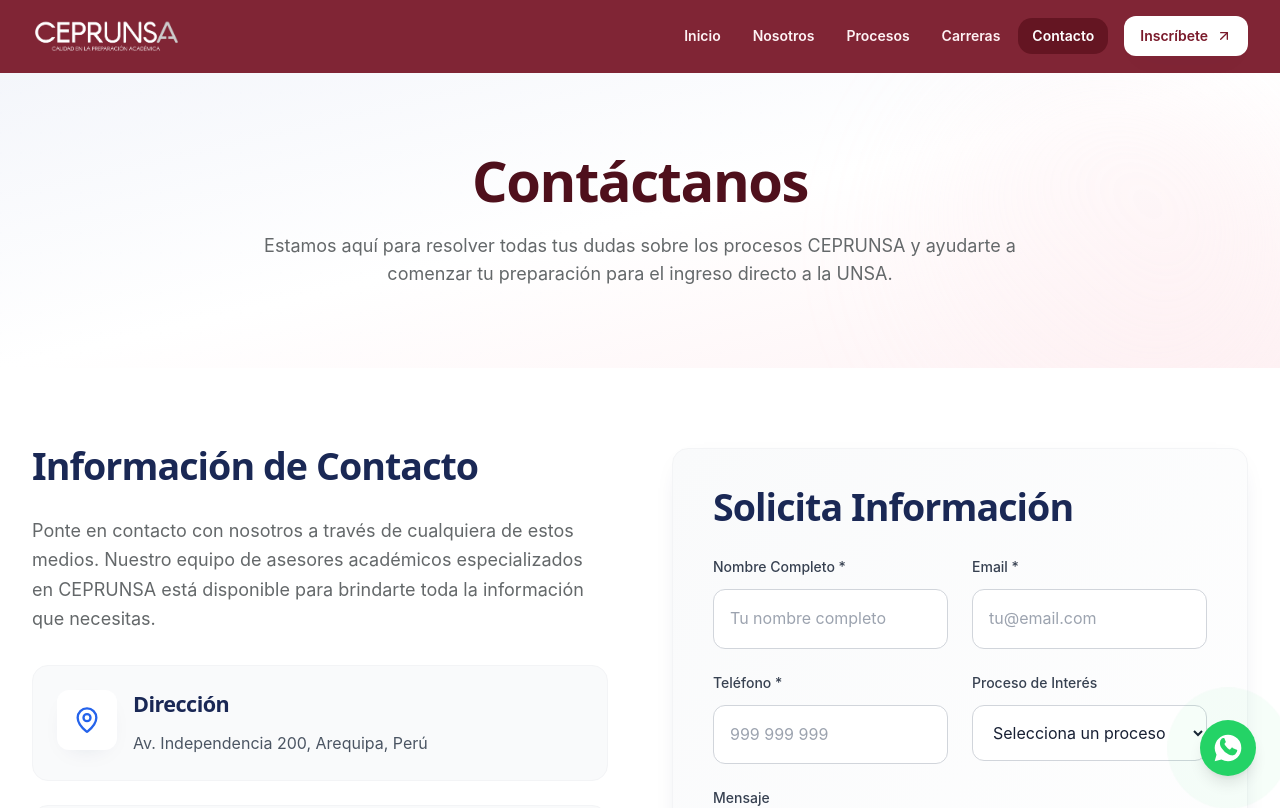
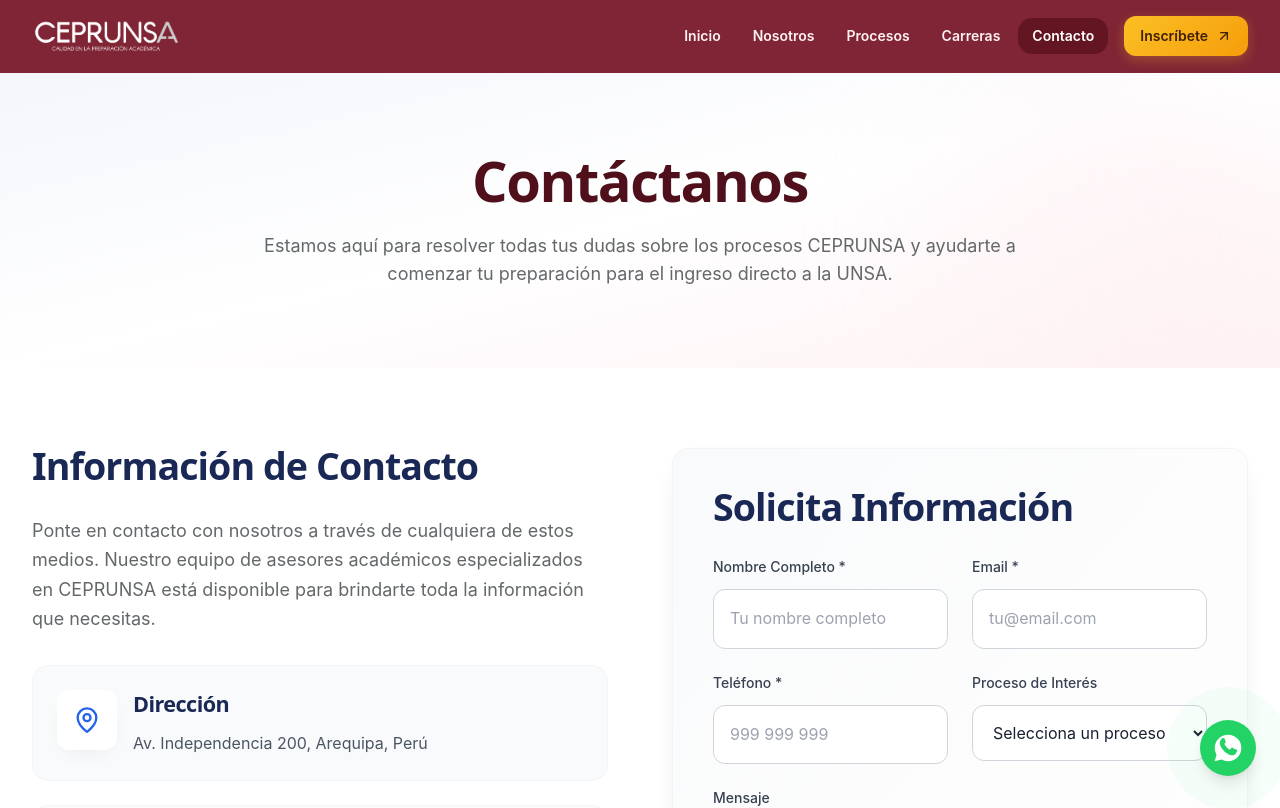
Before and after one commit to ceprunsa/ceprunsa-page, a React (Vite) app: page /contacto in a window 1280 px wide. Shown: the top 808 px of the page. Built offline with nearby package versions, Linux system fonts and the light colour scheme.

Commit message:
feat: Improve Sign Up button

```diff
--- a/src/components/Header.tsx
+++ b/src/components/Header.tsx
@@ -91,7 +91,7 @@ const Header: React.FC = () => {
               href="https://sisadmision.unsa.edu.pe/pregrado/"
               target="_blank"
               rel="noopener noreferrer"
-              className="ml-3 inline-flex items-center gap-2 rounded-xl bg-white px-4 py-2.5 text-sm font-semibold text-accent-700 shadow-soft transition hover:bg-accent-50 hover:shadow-medium"
+              className="ml-3 inline-flex items-center gap-2 rounded-xl px-4 py-2.5 text-sm btn-header-inscription btn-header-glow"
             >
               Inscríbete <ArrowUpRight size={16} aria-hidden="true" />
             </a>
@@ -134,7 +134,7 @@ const Header: React.FC = () => {
               href="https://sisadmision.unsa.edu.pe/pregrado/"
               target="_blank"
               rel="noopener noreferrer"
-              className="mt-3 flex items-center justify-center gap-2 rounded-xl bg-white px-4 py-3 text-sm font-semibold text-accent-700 transition hover:bg-accent-50"
+              className="mt-3 flex items-center justify-center gap-2 rounded-xl px-4 py-3 text-sm btn-header-inscription btn-header-glow"
             >
               Inscríbete <ArrowUpRight size={16} />
             </a>
--- a/src/index.css
+++ b/src/index.css
@@ -82,6 +82,54 @@
 
   .btn-gold {
     @apply bg-gradient-to-r from-yellow-400 to-yellow-500 hover:from-yellow-500 hover:to-yellow-600 text-yellow-900 font-semibold py-4 px-8 rounded-xl transition-all duration-300 transform hover:scale-105 shadow-lg hover:shadow-xl;
+  }
+
+  .btn-header-inscription {
+    @apply font-semibold rounded-xl text-yellow-950 inline-flex items-center justify-center transition-all duration-300;
+    background: linear-gradient(135deg, #fbbf24 0%, #f59e0b 100%);
+    box-shadow: 0 4px 12px rgba(251, 191, 36, 0.25);
+    position: relative;
+    overflow: hidden;
+  }
+
+  .btn-header-inscription:hover {
+    background: linear-gradient(135deg, #fcd34d 0%, #fbbf24 100%);
+    box-shadow: 0 6px 20px rgba(251, 191, 36, 0.5), 0 0 15px rgba(251, 191, 36, 0.3);
+    transform: translateY(-1px) scale(1.04);
+  }
+
+  .btn-header-inscription::before {
+    content: '';
+    position: absolute;
+    top: 0;
+    left: -150%;
+    width: 50%;
+    height: 100%;
+    background: linear-gradient(
+      to right,
+      rgba(255, 255, 255, 0) 0%,
+      rgba(255, 255, 255, 0.35) 50%,
+      rgba(255, 255, 255, 0) 100%
+    );
+    transform: skewX(-25deg);
+    transition: all 0.75s ease;
+  }
+
+  .btn-header-inscription:hover::before {
+    left: 150%;
+  }
+
+  .btn-header-glow {
+    animation: header-pulse-glow 2.5s infinite;
+  }
+
+  @keyframes header-pulse-glow {
+    0%, 100% {
+      box-shadow: 0 4px 12px rgba(251, 191, 36, 0.25);
+    }
+    50% {
+      box-shadow: 0 4px 20px rgba(251, 191, 36, 0.6), 0 0 15px rgba(251, 191, 36, 0.35);
+    }
   }
 
   .section-padding {
```
